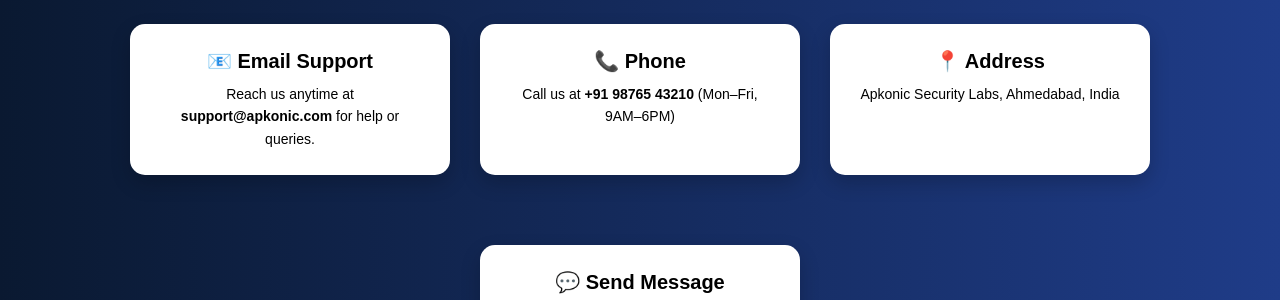
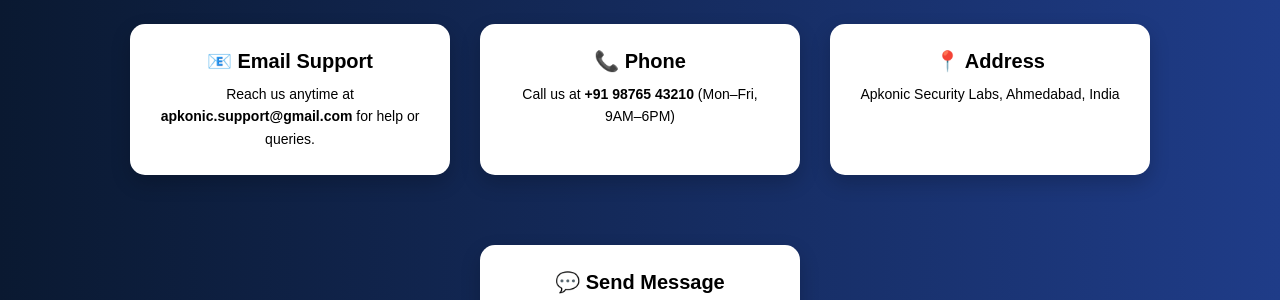
Before and after one commit to rudannimili-99/apkonic, a Flask app: page /contact in a window 1280 px wide. Shown: the part 175-475 px from the top of the page. Run offline with Flask 3, Linux system fonts and the light colour scheme.

Commit message:
contact.html
Updated email contact from support@apkonic.com to apkonic.support@gmail.com.

```diff
--- a/templates/contact.html
+++ b/templates/contact.html
@@ -15,7 +15,7 @@
 
     <div class="about-card">
         <h2>📧 Email Support</h2>
-        <p>Reach us anytime at <b>support@apkonic.com</b> for help or queries.</p>
+        <p>Reach us anytime at <b>apkonic.support@gmail.com</b> for help or queries.</p>
     </div>
 
     <div class="about-card">
```
